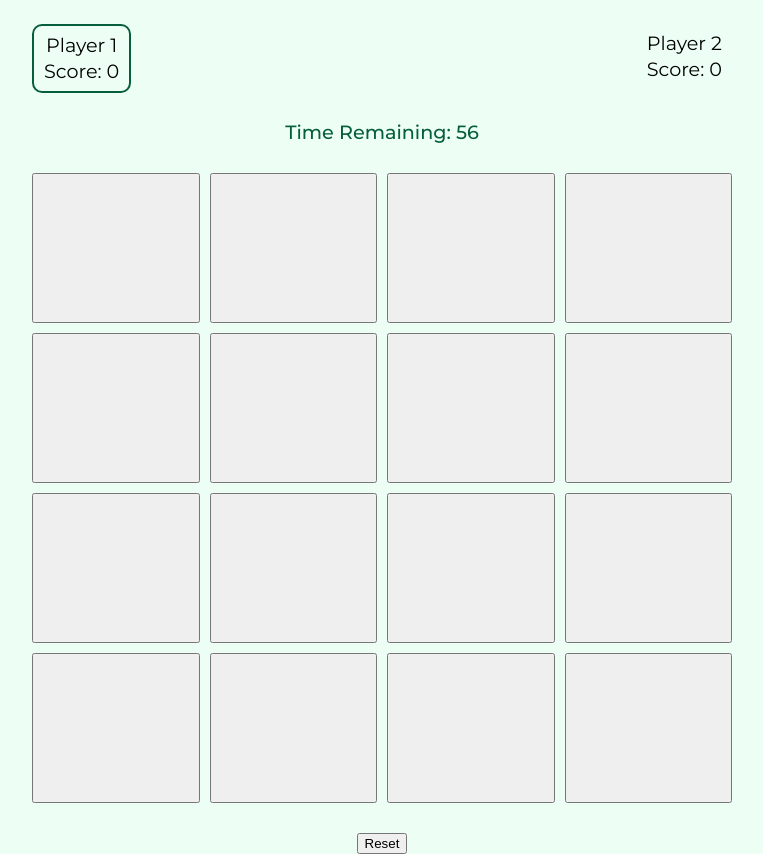
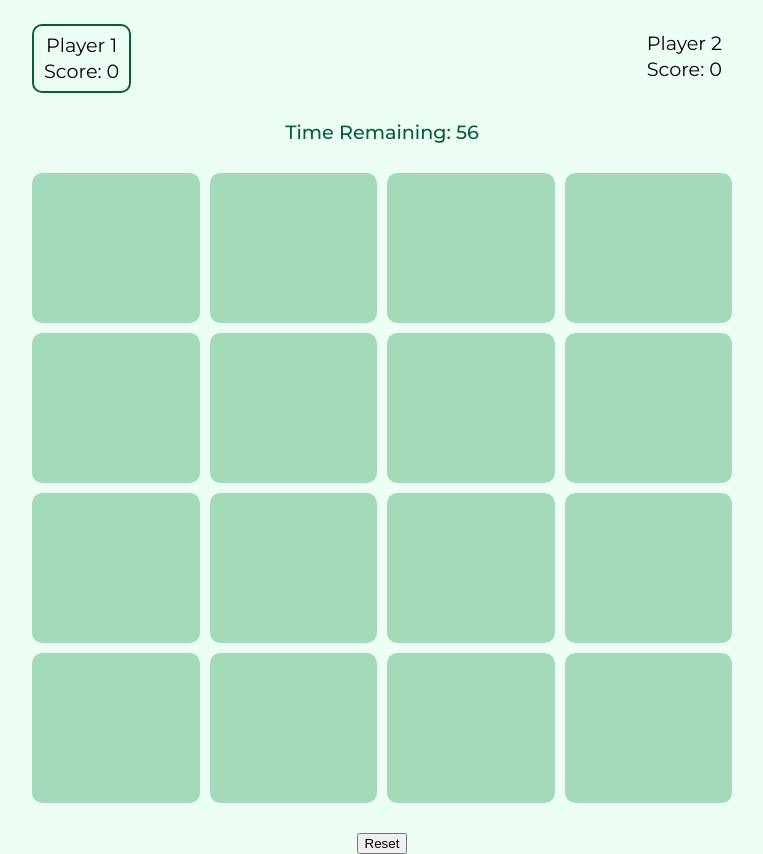
Before and after one commit to pranshu-simform/PracticalTest-HTML-CSS-JS-TS, a website built with Parcel: page index.html in a window 1280 px wide. Shown: the part 46-900 px from the top of the page, without its empty margins (258-1021 px from the left). Built offline with nearby package versions, Linux system fonts and the light colour scheme; a web font is replaced by a local one.

Commit message:
Add(feature/UI): style the game box container

```diff
--- a/style.css
+++ b/style.css
@@ -105,10 +105,6 @@ body {
     width: 100%;
 }
 
-.gamecontainer > button{
-    font-size: 10rem;
-}
-
 .playerActive{
     border: 2px solid var(--color-green2);
     border-radius: 10px;
@@ -119,3 +115,16 @@ body {
     font-weight: var(--font-weight-md);
     color: var(--color-green2);
 }
+
+.gamecontainer > button{
+    font-size: 7rem;
+    font-weight: bolder;
+    background-color: var(--color-green5);
+    border: none;
+    border-radius: 10px;
+    cursor: pointer;
+}
+
+.gamecontainer > button:hover{
+    opacity: 0.7;
+}
```
